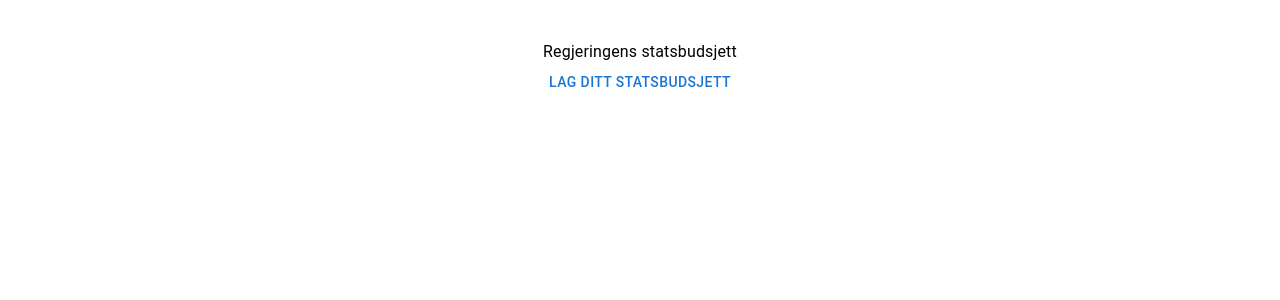
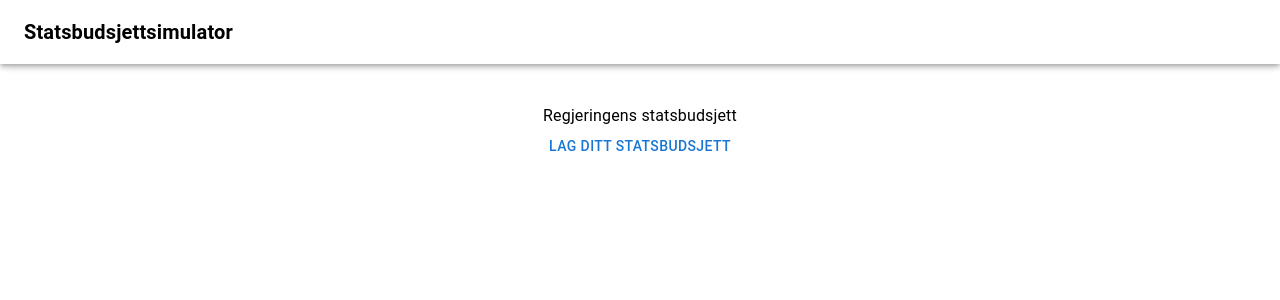
Before and after one commit to Bearwick/State-budget-simulator, a React (Vite) app: page /dagensStatsbudsjett in a window 1280 px wide. Shown: the top 300 px of the page. Built offline with nearby package versions, Linux system fonts and the light colour scheme.

Commit message:
add appbar

```diff
--- /dev/null
+++ b/src/Layout/AppBar.tsx
@@ -0,0 +1,31 @@
+import AppBar from "@mui/material/AppBar";
+import Toolbar from "@mui/material/Toolbar";
+import Typography from "@mui/material/Typography";
+import { Link } from "react-router-dom";
+import { paths } from "../Routes/paths";
+
+export const AppBarHeader = () => {
+  return (
+    <AppBar
+      sx={{
+        backgroundColor: "#ffffff",
+      }}
+      position="fixed"
+    >
+      <Toolbar sx={{ minHeight: 64 }}>
+        <Typography
+          variant="h6"
+          component={Link}
+          to={paths.HOME}
+          sx={{
+            textDecoration: "none",
+            color: "black",
+            fontWeight: "bold",
+          }}
+        >
+          Statsbudsjettsimulator
+        </Typography>
+      </Toolbar>
+    </AppBar>
+  );
+};
--- /dev/null
+++ b/src/Layout/AppLayout.tsx
@@ -0,0 +1,15 @@
+import Stack from "@mui/material/Stack";
+import Box from "@mui/material/Box";
+import { Outlet } from "react-router-dom";
+import { AppBarHeader } from "./AppBar";
+
+export const AppLayout = () => {
+  return (
+    <Stack>
+      <AppBarHeader />
+      <Box sx={{ pt: 8 }}>
+        <Outlet />
+      </Box>
+    </Stack>
+  );
+};
--- a/src/main.tsx
+++ b/src/main.tsx
@@ -4,14 +4,17 @@ import { BrowserRouter, Routes, Route, Navigate } from "react-router-dom";
 import { HomePage } from "./Pages/HomePage";
 import { BudgetSimulatorPage } from "./Pages/BudgetSimulatorPage";
 import { paths } from "./Routes/paths";
+import { AppLayout } from "./Layout/AppLayout";
 
 ReactDOM.createRoot(document.getElementById("root")!).render(
   <React.StrictMode>
     <BrowserRouter>
       <Routes>
-        <Route path="/" element={<Navigate to={paths.HOME} replace />} />
-        <Route path={paths.HOME} element={<HomePage />} />
-        <Route path={paths.BUDGET_SIMULATOR} element={<BudgetSimulatorPage />} />
+        <Route element={<AppLayout />}>
+          <Route path="/" element={<Navigate to={paths.HOME} replace />} />
+          <Route path={paths.HOME} element={<HomePage />} />
+          <Route path={paths.BUDGET_SIMULATOR} element={<BudgetSimulatorPage />} />
+        </Route>
       </Routes>
     </BrowserRouter>
   </React.StrictMode>
```
